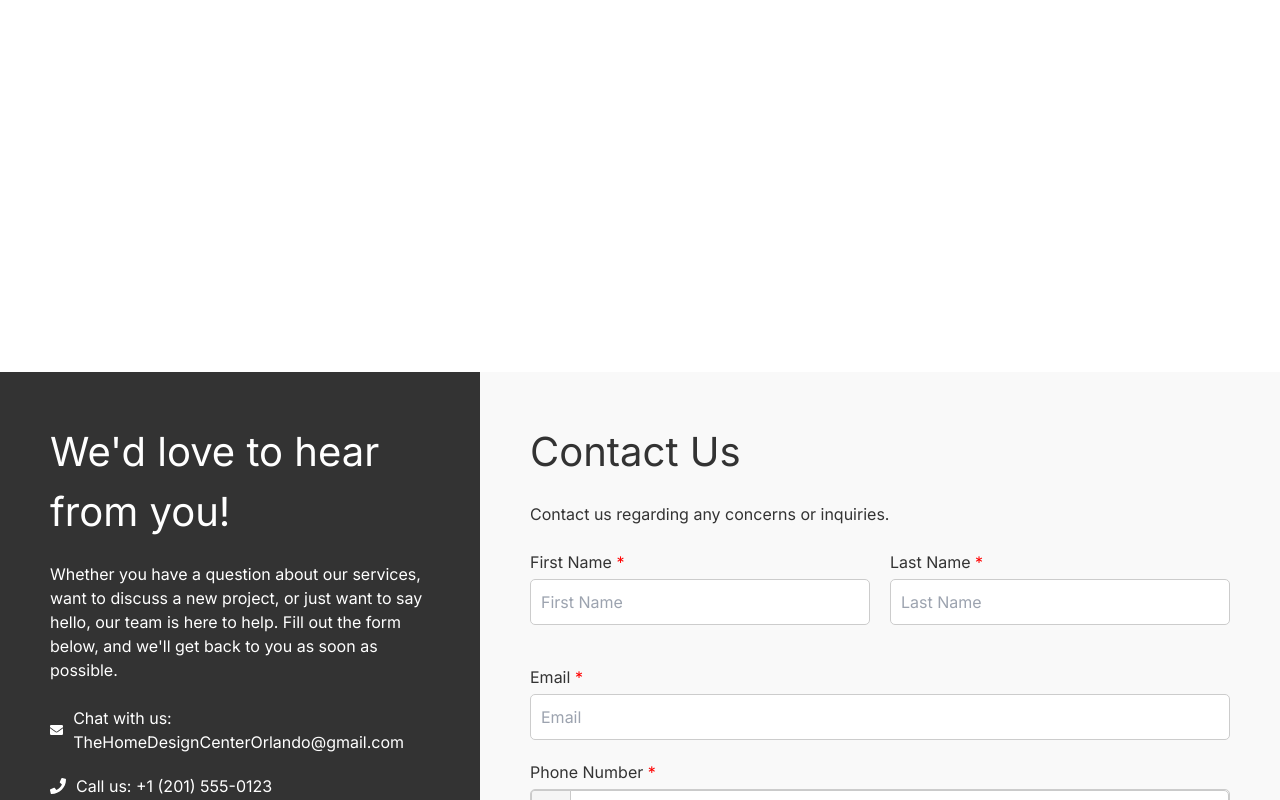
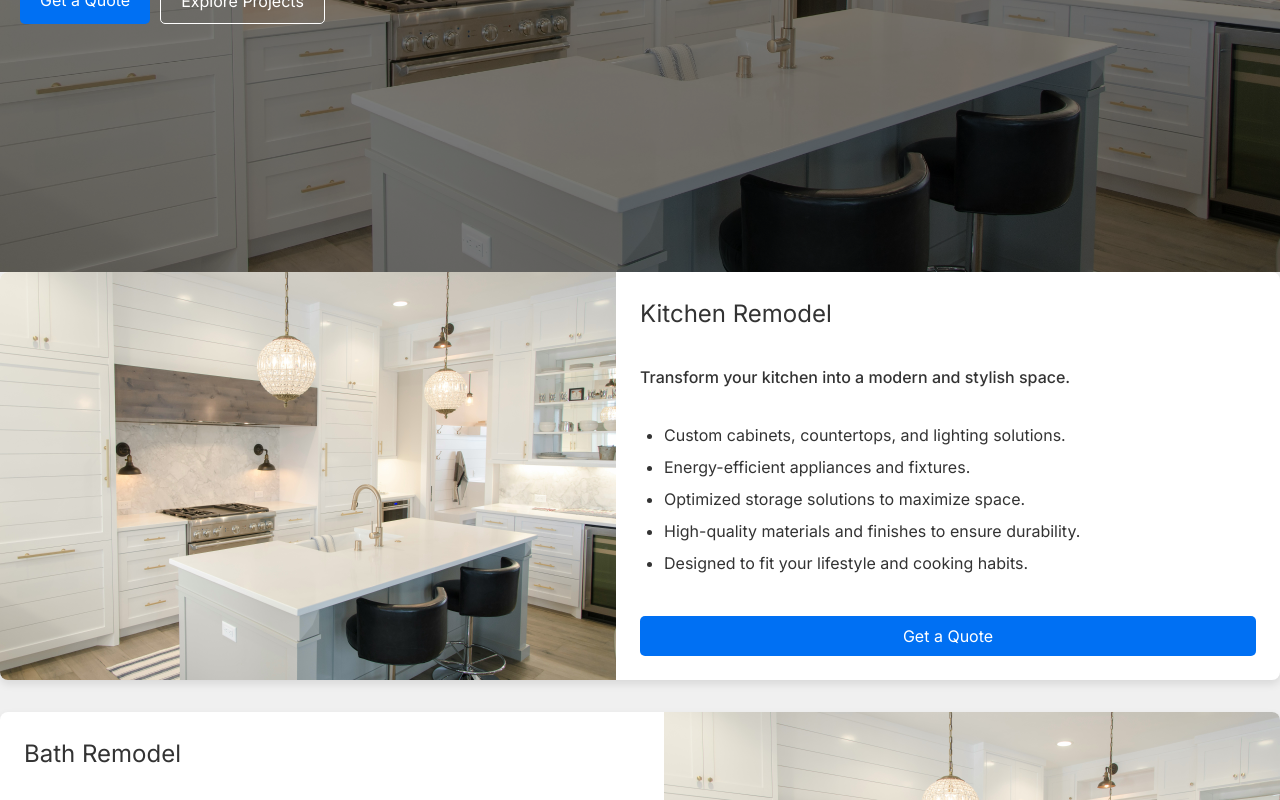
Before and after one commit to LRodriguez92/the-home-design-center, a Next.js app: page /services in a window 1280 px wide. Before the commit this address had no page. Shown: the part 500-1300 px from the top of the page. Built offline with nearby package versions, Linux system fonts and the light colour scheme.

Commit message:
service page and items created

```diff
--- /dev/null
+++ b/src/components/ServiceItem.tsx
@@ -0,0 +1,38 @@
+// components/ServiceItem.tsx
+
+import React from 'react';
+import styles from '../styles/ServiceItem.module.css';
+
+interface ServiceItemProps {
+  title: string;
+  summary: string;
+  description: string[];
+  image: string;
+  ctaText: string;
+  ctaHref: string;
+  index: number;
+}
+
+const ServiceItem: React.FC<ServiceItemProps> = ({ title, summary, description, image, ctaText, ctaHref, index }) => {
+  const isImageRight = index % 2 !== 0;  // Determine if the image should be on the right
+
+  return (
+    <div className={`${styles.serviceItem} ${isImageRight ? styles.imageRight : styles.imageLeft}`}>
+      <div className={styles.imageWrapper}>
+        <img src={image} alt={title} className={styles.image} />
+      </div>
+      <div className={styles.contentWrapper}>
+        <h3 className={styles.title}>{title}</h3>
+        <p className={styles.summary}>{summary}</p>
+        <ul className={styles.descriptionList}>
+          {description.map((item, index) => (
+            <li key={index} className={styles.descriptionItem}>{item}</li>
+          ))}
+        </ul>
+        <a href={ctaHref} className={styles.ctaButton}>{ctaText}</a>
+      </div>
+    </div>
+  );
+};
+
+export default ServiceItem;
--- a/src/components/Services.tsx
+++ b/src/components/ServicesPreview.tsx
@@ -1,5 +1,5 @@
 import React from 'react';
-import ServiceCard from './ServiceCard';
+import ServicePreviewCard from './ServicePreviewCard';
 import styles from '../styles/Services.module.css';
 
 const services = [
@@ -59,7 +59,7 @@ const Services: React.FC = () => {
       <h2 className={styles.header}>Services</h2>
       <div className={styles.grid}>
         {services.map(service => (
-          <ServiceCard
+          <ServicePreviewCard
             key={service.title}
             title={service.title}
             description={service.description}
--- a/src/pages/index.tsx
+++ b/src/pages/index.tsx
@@ -1,7 +1,7 @@
 import Head from "next/head";
 import styles from "../styles/Home.module.css";
 import Hero from "../components/Hero";
-import Services from "../components/Services";
+import ServicesPreview from "../components/ServicesPreview";
 import FeaturedProjects from "../components/FeaturedProjects";
 import Testimonials from "../components/Testimonials";
 import InstagramGrid from "../components/InstagramGrid";
@@ -32,7 +32,7 @@ export default function HomePage() {
             secondaryCtaHref="/projects"
             image="/images/kitchen-hero.jpg"
         />
-        <Services />
+        <ServicesPreview />
         <FeaturedProjects />
         <Testimonials />
         {/* <InstagramGrid /> */}
--- /dev/null
+++ b/src/pages/services.tsx
@@ -0,0 +1,136 @@
+import Hero from "../components/Hero";
+import ServiceItem from "../components/ServiceItem";
+
+export default function ServicesPage() {
+    const services = [
+        {
+            title: "Kitchen Remodel",
+            summary: "Transform your kitchen into a modern and stylish space.",
+            description: [
+                "Custom cabinets, countertops, and lighting solutions.",
+                "Energy-efficient appliances and fixtures.",
+                "Optimized storage solutions to maximize space.",
+                "High-quality materials and finishes to ensure durability.",
+                "Designed to fit your lifestyle and cooking habits."
+            ],
+            image: "/images/kitchen-hero.jpg",
+            ctaText: "Get a Quote",
+            ctaHref: "/contact"
+        },
+        {
+            title: "Bath Remodel",
+            summary: "Indulge in luxury with our custom bath remodeling services.",
+            description: [
+                "Spa-like features including soaking tubs and rain showers.",
+                "High-quality materials and fixtures.",
+                "Functional and beautiful designs tailored to your needs.",
+                "Water-saving solutions for eco-friendly living."
+            ],
+            image: "/images/kitchen-hero.jpg",
+            ctaText: "Get a Quote",
+            ctaHref: "/contact"
+        },
+        {
+            title: "3D Design",
+            summary: "Visualize your new space before any remodel with our 3D design services.",
+            description: [
+                "Create accurate measurements of your kitchen space.",
+                "Produce detailed 3D renderings of your planned design.",
+                "Adjust and refine your design with our experts to ensure every detail is perfect.",
+                "Ensure your final design meets both your functional needs and aesthetic preferences."
+            ],
+            image: "/images/kitchen-hero.jpg",
+            ctaText: "Get a Quote",
+            ctaHref: "/contact"
+        },
+        {
+            title: "Drywall Texture",
+            summary: "Enhance walls and ceilings with texturing surfaces such as drywall texturing and skim coating.",
+            description: [
+                "Professional drywall tools to help produce a more finished appearance.",
+                "Finishes to suit your personal style, enhancing your home’s atmosphere."
+            ],
+            image: "/images/kitchen-hero.jpg",
+            ctaText: "Get a Quote",
+            ctaHref: "/contact"
+        },
+        {
+            title: "Flooring",
+            summary: "Choose from a wide range of flooring solutions to elevate any room in your home.",
+            description: [
+                "Hardwood, laminate, and tile flooring options.",
+                "Custom installation services tailored to your space.",
+                "High-quality flooring materials that ensure durability and aesthetics.",
+                "Eco-friendly and sustainable flooring solutions."
+            ],
+            image: "/images/kitchen-hero.jpg",
+            ctaText: "Get a Quote",
+            ctaHref: "/contact"
+        },
+        {
+            title: "Wall Removal",
+            summary: "Open up your living spaces by removing unnecessary walls.",
+            description: [
+                "Professional assessment to ensure structural integrity.",
+                "Create an open concept layout for a modern living space.",
+                "Ensure proper framing to maintain your home’s safety and stability."
+            ],
+            image: "/images/kitchen-hero.jpg",
+            ctaText: "Get a Quote",
+            ctaHref: "/contact"
+        },
+        {
+            title: "Painting",
+            summary: "Transform the look and feel of your home with our comprehensive painting services.",
+            description: [
+                "Interior and exterior painting for residential and commercial properties.",
+                "High-quality paints that provide long-lasting protection and aesthetics.",
+                "Custom color matching and design consultations.",
+                "Professional painters ensure clean, crisp lines and smooth finishes."
+            ],
+            image: "/images/kitchen-hero.jpg",
+            ctaText: "Get a Quote",
+            ctaHref: "/contact"
+        },
+        {
+            title: "Expertise",
+            summary: "Our team specializes in high-quality, detail-oriented work, offering comprehensive expertise in all areas of home design and renovation.",
+            description: [
+                "Custom Woodworking: Cabinets and shelves tailored to your space.",
+                "Trim and Molding: Add character to your interiors with custom trim and molding solutions.",
+                "Efficient Project Management: Timely project completion and minimal disruption to your daily life."
+            ],
+            image: "/images/kitchen-hero.jpg",
+            ctaText: "Get a Quote",
+            ctaHref: "/contact"
+        }
+    ];
+
+    return (
+        <div>
+            <Hero
+                header="Our Services"
+                description="We offer a wide range of remodeling and design services to transform your home into a beautiful, functional space. Explore our services below to learn more about what we can do for you."
+                primaryCtaText="Get a Quote"
+                primaryCtaHref="/contact"
+                secondaryCtaText="Explore Projects"
+                secondaryCtaHref="/projects"
+                image="/images/kitchen-hero.jpg"
+            />
+            <div className="services-list">
+                {services.map((service, index) => (
+                    <ServiceItem
+                        key={index}
+                        index={index}
+                        title={service.title}
+                        summary={service.summary}
+                        description={service.description}
+                        image={service.image}
+                        ctaText={service.ctaText}
+                        ctaHref={service.ctaHref}
+                    />
+                ))}
+            </div>
+        </div>
+    );
+}
--- /dev/null
+++ b/src/styles/ServiceItem.module.css
@@ -0,0 +1,79 @@
+.serviceItem {
+    display: flex;
+    margin-bottom: 2rem;
+    border-radius: 8px;
+    overflow: hidden;
+    background-color: #fff;
+    box-shadow: 0 4px 8px rgba(0, 0, 0, 0.1);
+}
+
+.imageWrapper {
+    flex: 1;
+}
+
+.image {
+    width: 100%;
+    height: auto;
+}
+
+.contentWrapper {
+    flex: 1;
+    padding: 1.5rem;
+    display: flex;
+    flex-direction: column;
+    justify-content: space-between;
+}
+
+.title {
+    font-size: 1.5rem;
+    margin-bottom: 1rem;
+}
+
+.summary {
+    margin-bottom: 1rem;
+    font-weight: 500;
+}
+
+.descriptionList {
+    list-style: disc;
+    margin-left: 1.5rem;
+    margin-bottom: 1rem;
+}
+
+.descriptionItem {
+    margin-bottom: 0.5rem;
+}
+
+.ctaButton {
+    background-color: #0070f3;
+    color: white;
+    padding: 0.5rem 1rem;
+    border-radius: 5px;
+    text-align: center;
+    text-decoration: none;
+}
+
+.ctaButton:hover {
+    background-color: #005bb5;
+}
+
+/* Image on the Left */
+.imageLeft {
+    flex-direction: row;
+}
+
+/* Image on the Right */
+.imageRight {
+    flex-direction: row-reverse;
+}
+
+@media (max-width: 768px) {
+    .serviceItem {
+        flex-direction: column;
+    }
+
+    .imageWrapper,
+    .contentWrapper {
+        width: 100%;
+    }
+}
```
Also changed, not shown: src/components/ServicePreviewCard.tsx (renamed from src/components/ServiceCard.tsx).
